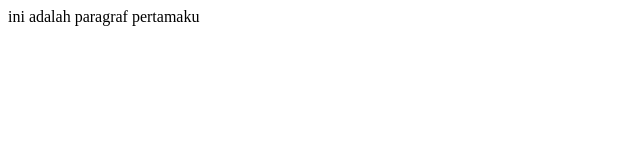
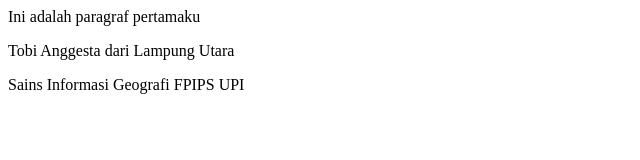
Before and after one commit to TobiiSAIG4B/WEBGIS4B, a plain HTML site: page index.html in a window 1280 px wide. Shown: the whole page, without its empty margins (0-640 px from the left). Drawn offline with Linux system fonts and the light colour scheme.

Commit message:
first commit

```diff
--- a/index.html
+++ b/index.html
@@ -1 +1,3 @@
-<p>ini adalah paragraf pertamaku</p>
+<p>Ini adalah paragraf pertamaku</p>
+<p>Tobi Anggesta dari Lampung Utara</p>
+<p>Sains Informasi Geografi FPIPS UPI</p>
```
